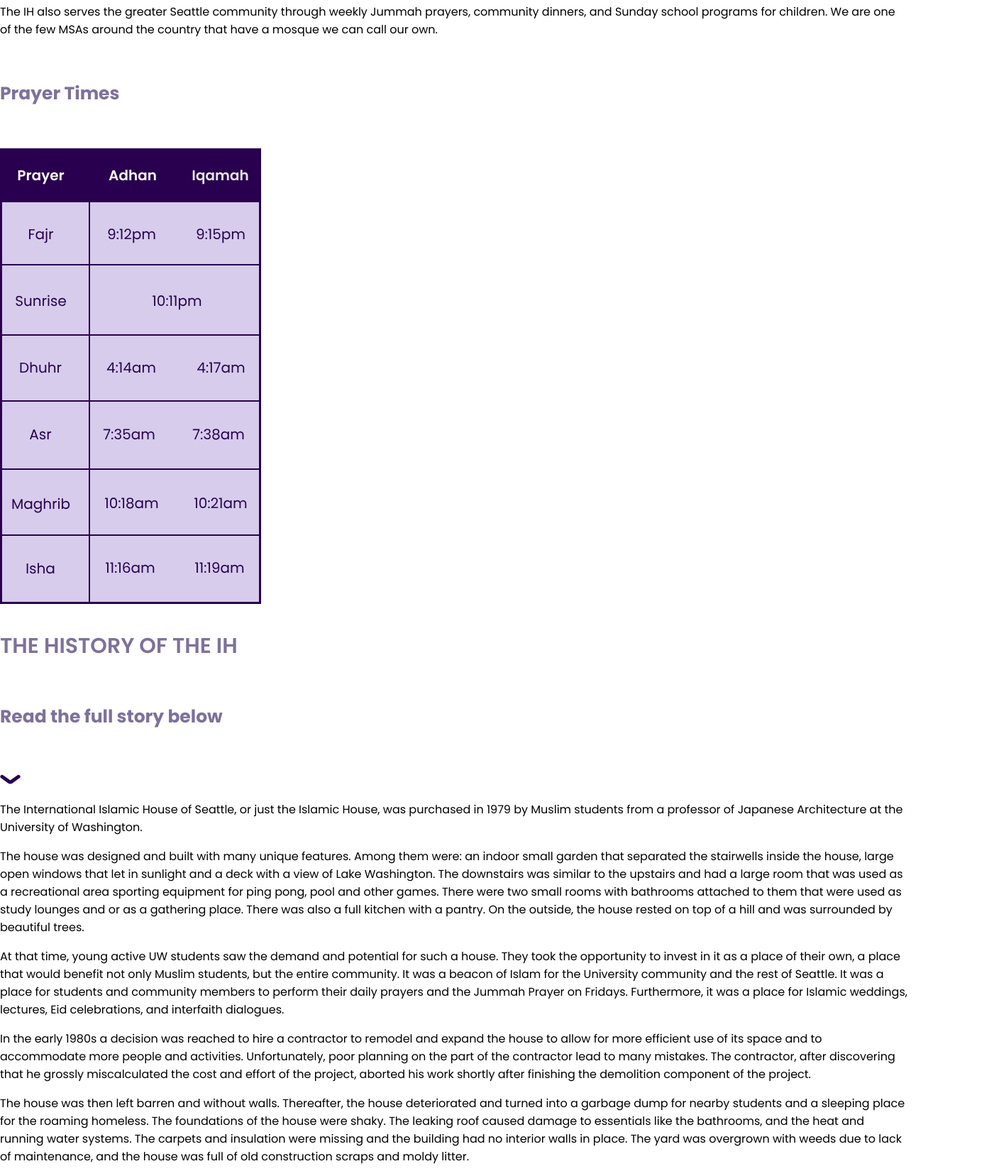
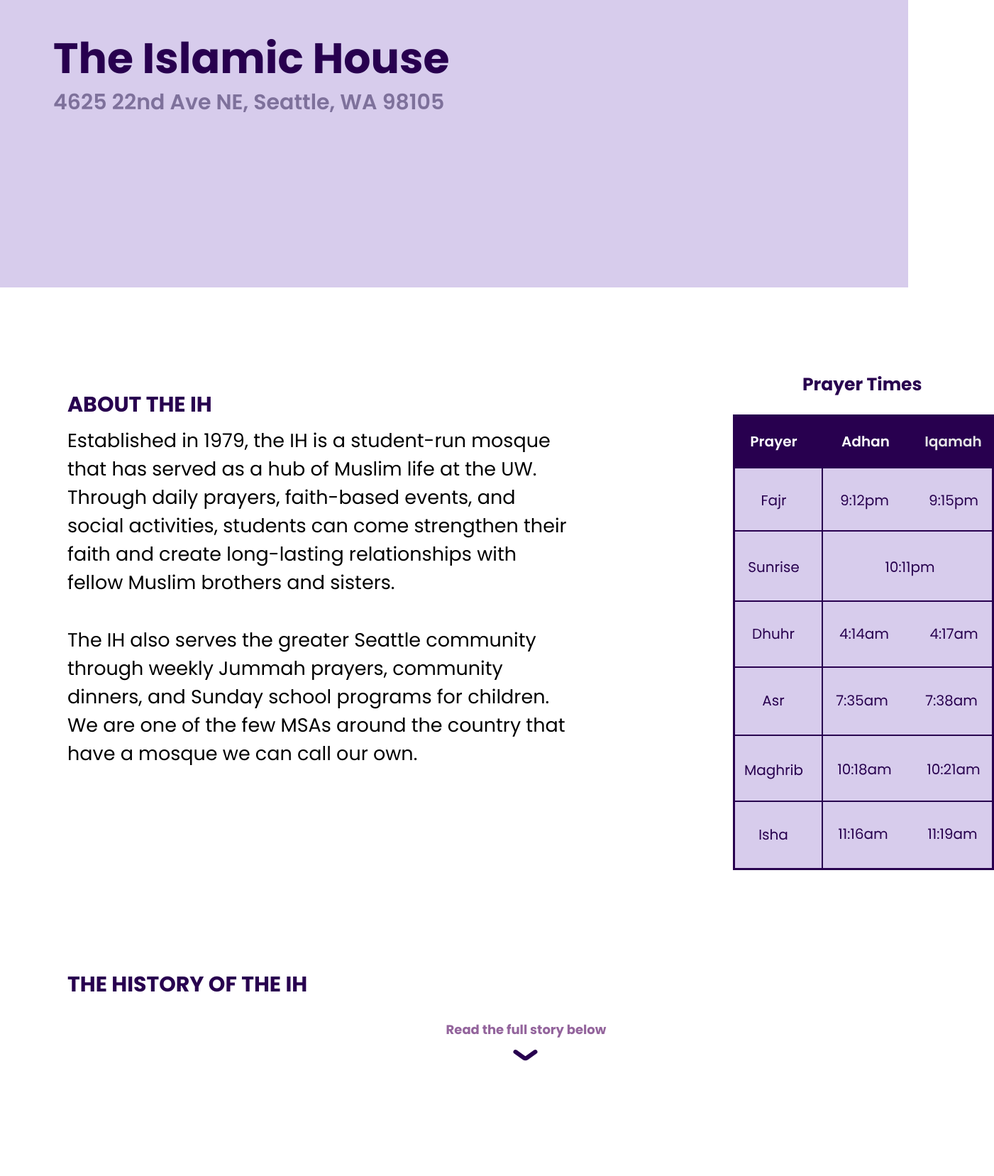
Before and after one commit to webimpactuw/muslim-student-assoc, a React (Create React App) app in the folder msa-react/: page /islamic-house in a window 1280 px wide. Shown: the part 480-2137 px from the top of the page at 71% size, 1401 px wide, since content can reach past the window. Built offline with nearby package versions, Linux system fonts and the light colour scheme.

Commit message:
completed css for ih home. needs image overlays for header section

```diff
--- a/msa-react/src/App.css
+++ b/msa-react/src/App.css
@@ -97,6 +97,154 @@
 
 /* OTHER STYLING */
 
+/*
+IH HOME
+*/
+/* ih home header */
+.header-section {
+    background-color: #D7CCEC;
+    position: relative;
+    height: 731.87px;
+}
+
+.islamic-house-title {
+    position: relative;
+    width: 559px;
+    height: 92.64px;
+    left: 75px;
+    top: 371.59px;
+    font-style: normal;
+}
+
+.islamic-house-address {
+    position: relative;
+    width: 658px;
+    height: 41.17px;
+    left: 75px;
+    top: 316.02px;
+    color: var(--text-light-purple);
+}
+
+.about-ih {
+    display: flex;
+}
+
+.ih-content {
+    width: 718px;
+    height: 492px;
+    margin-top: 8px;
+}
+
+.about-the-ih-subhead {
+    position: relative;
+    width: 343px;
+    height: 60px;
+    left: 95px;
+    top: 105px;
+    color: var(--dark-purple);
+    font-weight: 700;
+}
+
+.ih-description-first, .ih-description-second {
+    position: relative;
+    width: 713px;
+    left: 95px;
+    top: 68px;
+    font-weight: 400;
+    font-size: 27px;
+    display: flex;
+    align-items: center;
+}
+
+.ih-description-second {
+    margin-top: 40.5px;
+}
+
+.ih-content-table {
+    width: 627px;
+    align-content: center;
+}
+
+.prayer-times {
+    position: relative;
+    width: 162px;
+    height: 36px;
+    left: 418px;
+    top: 60px;
+    font-style: normal;
+    text-align: center;
+    white-space: nowrap;
+    color: var(--dark-purple);
+}
+
+.prayer-time-table {
+    position: relative;
+    width: 368px;
+    height: 642px;
+    left: 320px;
+    top: 26px;
+    margin-bottom: 110px;
+}
+
+.ih-history-title {
+    color: var(--dark-purple);
+    position: relative;
+    left: 95px;
+    font-weight: 700;
+    line-height: 80px;
+    width: 452px;
+    height: 60px;
+}
+
+.read-full-story-subhead {
+    position: relative;
+    width: 765px;
+    height: 21px;
+    left: 359px;
+    right: 316px;
+    font-size: 18px;
+    line-height: 27px;
+    text-align: center;
+    font-style: normal;
+    color: var(--bg-med-purple);
+    margin: 16px 0px 0px 0px;
+}
+
+.arrow-down {
+    align-self: center;
+    position: relative;
+    width: 35px;
+    height: 25px;
+    left: 723px;
+    top: 16px;
+}
+
+.ih-history-content {
+    display: flex;
+    margin-bottom: 260px;
+}
+
+.column {
+    display: flex;
+    flex-direction: column;
+    flex: 2;
+}
+
+.column-item-one, .column-item-two {
+    position: relative;
+    width: 624px;
+    left: 75px;
+    top: 144.28px;
+    white-space: pre-wrap;
+    font-size: 27px;
+}
+
+.column-item-two {
+    position: relative;
+    width: 622px;
+    left: 59px;
+    top: 134.28px;
+}
 
 /*
 NAVBAR
--- a/msa-react/src/pages/ih/ih-home.js
+++ b/msa-react/src/pages/ih/ih-home.js
@@ -1,28 +1,28 @@
 import PrayerTimeSvg from "../../assets/prayer-times.svg";
 import ArrowSvg from "../../assets/arrow-down.svg";
-import React from "react";
+import React, { useState } from "react";
 
 function IHHome() {
     return (
         <div>
             <div className="header-section">
-                <h1>The Islamic House</h1>
-                <h3>4625 22nd Ave NE, Seattle, WA 98105</h3>
+                <h1 className="islamic-house-title">The Islamic House</h1>
+                <h3 className="islamic-house-address">4625 22nd Ave NE, Seattle, WA 98105</h3>
             </div>
 
             <div className="body-section">
                 <div className="about-ih">
-                    <div className="content">
-                        <h3>ABOUT THE IH</h3>
-                        <p className="ih-description">
+                    <div className="ih-content">
+                        <h3 className="about-the-ih-subhead">ABOUT THE IH</h3>
+                        <p className="ih-description-first">
                             Established in 1979, the IH is a student-run mosque that has served as a hub of Muslim life at the UW. Through daily prayers, faith-based events, and social activities, students can come strengthen their faith and create long-lasting relationships with fellow Muslim brothers and sisters.
                         </p>
-                        <p className="ih-description">
+                        <p className="ih-description-second">
                             The IH also serves the greater Seattle community through weekly Jummah prayers, community dinners, and Sunday school programs for children. We are one of the few MSAs around the country that have a mosque we can call our own.
                         </p>
                     </div>
                     <div className="ih-content-table">
-                        <h6>Prayer Times</h6>
+                        <h6 className="prayer-times">Prayer Times</h6>
                         <img
                             className="prayer-time-table"
                             src={PrayerTimeSvg}
@@ -31,9 +31,9 @@
                     </div>
                 </div>
 
-                <div className="ih-history">
-                    <h3>THE HISTORY OF THE IH</h3>
-                    <h6 className="temp">Read the full story below</h6>
+                <div>
+                    <h3 className="ih-history-title">THE HISTORY OF THE IH</h3>
+                    <h6 className="read-full-story-subhead">Read the full story below</h6>
                     <img
                         className="arrow-down"
                         src={ArrowSvg}
@@ -43,24 +43,24 @@
 
                 <div className="ih-history-content">
                     <div className="column">
-                        <p className="column-1">
+                        <p className="column-item-one">
                             The International Islamic House of Seattle, or just the Islamic House, was purchased in 1979 by Muslim students from a professor of Japanese Architecture at the University of Washington.
                         </p>
-                        <p className="column-1">
+                        <p className="column-item-one">
                             The house was designed and built with many unique features. Among them were: an indoor small garden that separated the stairwells inside the house, large open windows that let in sunlight and a deck with a view of Lake Washington. The downstairs was similar to the upstairs and had a large room that was used as a recreational area sporting equipment for ping pong, pool and other games. There were two small rooms with bathrooms attached to them that were used as study lounges and or as a gathering place. There was also a full kitchen with a pantry. On the outside, the house rested on top of a hill and was surrounded by beautiful trees.
                         </p>
-                        <p className="column-1">
+                        <p className="column-item-one">
                             At that time, young active UW students saw the demand and potential for such a house. They took the opportunity to invest in it as a place of their own, a place that would benefit not only Muslim students, but the entire community. It was a beacon of Islam for the University community and the rest of Seattle. It was a place for students and community members to perform their daily prayers and the Jummah Prayer on Fridays. Furthermore, it was a place for Islamic weddings, lectures, Eid celebrations, and interfaith dialogues.
                         </p>
                     </div>
                     <div className="column">
-                        <p className="column-2">
+                        <p className="column-item-two">
                             In the early 1980s a decision was reached to hire a contractor to remodel and expand the house to allow for more efficient use of its space and to accommodate more people and activities. Unfortunately, poor planning on the part of the contractor lead to many mistakes. The contractor, after discovering that he grossly miscalculated the cost and effort of the project, aborted his work shortly after finishing the demolition component of the project.
                         </p>
-                        <p className="column-2">
+                        <p className="column-item-two">
                             The house was then left barren and without walls. Thereafter, the house deteriorated and turned into a garbage dump for nearby students and a sleeping place for the roaming homeless. The foundations of the house were shaky. The leaking roof caused damage to essentials like the bathrooms, and the heat and running water systems. The carpets and insulation were missing and the building had no interior walls in place. The yard was overgrown with weeds due to lack of maintenance, and the house was full of old construction scraps and moldy litter.
                         </p>
-                        <p className="column-2">
+                        <p className="column-item-two">
                             In the year 2000, MSA students decided to take up the project of reconstructing the rundown and neglected house. Through the grace of Allah and with the hard work and support of the Muslim Community, the Islamic House has been resuscitated back to life. As of 2011, and many fundraisers later, the Islamic House is now fully constructed, fully completed with carpeting, heating, and running appliances.
                         </p>
                     </div>
```
